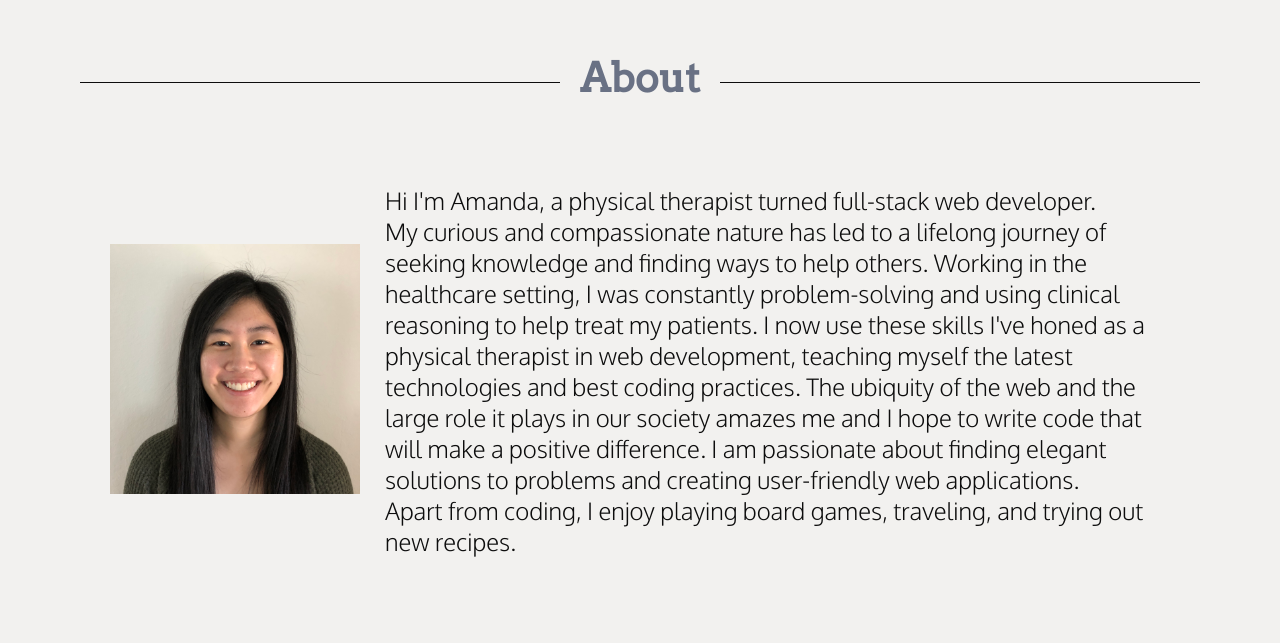
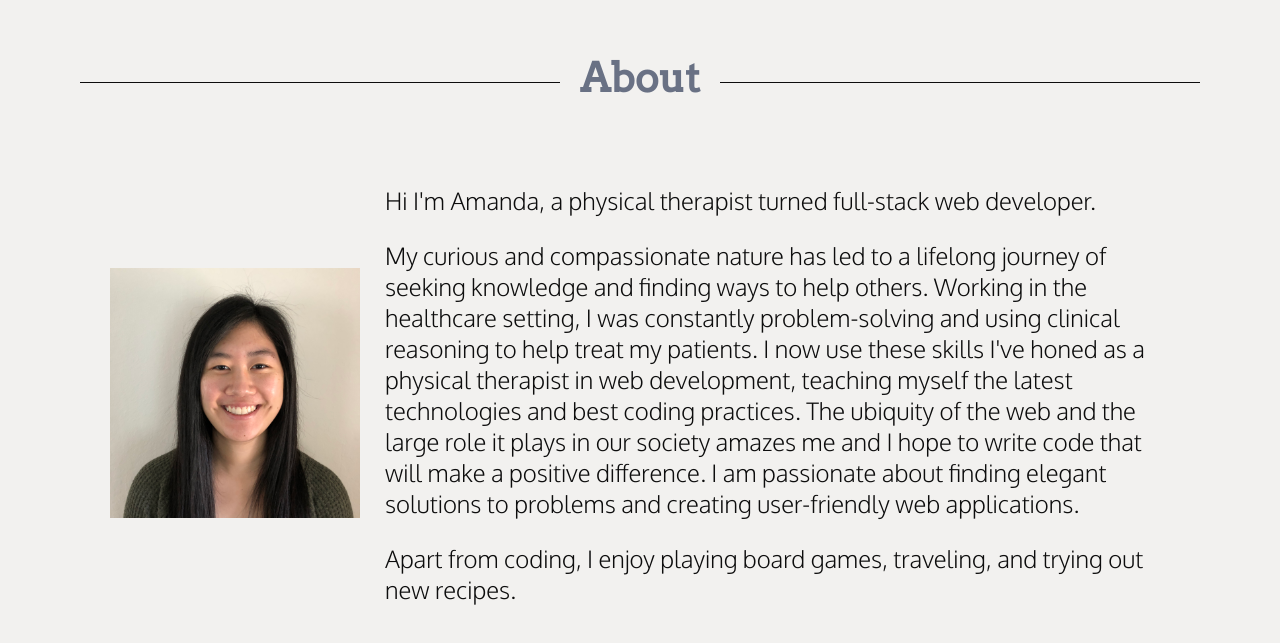
Before and after one commit to amandakso/amandakso.github.io, a React (Create React App) app: page / in a window 1280 px wide. Shown: the part 859-1502 px from the top of the page. Built offline with nearby package versions, Linux system fonts and the light colour scheme.

Commit message:
separate paragraphs to about section text

```diff
--- a/src/components/About.js
+++ b/src/components/About.js
@@ -11,7 +11,8 @@ export default function About() {
         <p className="about-text">
           Hi I&apos;m Amanda, a physical therapist turned full-stack web
           developer.
-          <br />
+        </p>
+        <p className="about-text">
           My curious and compassionate nature has led to a lifelong journey of
           seeking knowledge and finding ways to help others. Working in the
           healthcare setting, I was constantly problem-solving and using
@@ -21,7 +22,9 @@ export default function About() {
           of the web and the large role it plays in our society amazes me and I
           hope to write code that will make a positive difference. I am
           passionate about finding elegant solutions to problems and creating
-          user-friendly web applications. <br />
+          user-friendly web applications.{" "}
+        </p>
+        <p className="about-text">
           Apart from coding, I enjoy playing board games, traveling, and trying
           out new recipes.
         </p>
```
